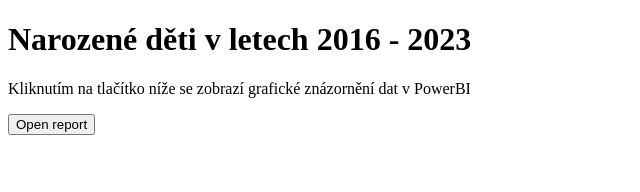
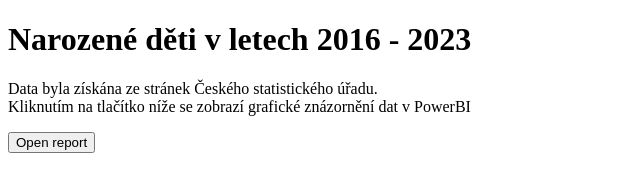
Before and after one commit to VojtechJirasek/web239493, a plain HTML site: page index.html in a window 1280 px wide. Shown: the whole page, without its empty margins (0-640 px from the left). Drawn offline with Linux system fonts and the light colour scheme.

Commit message:
Update index.html

```diff
--- a/index.html
+++ b/index.html
@@ -1 +1 @@
-<!DOCTYPE html> <html lang="cs"> <head><meta charset="UTF-8"><meta name="viewport" content="width=device-width, initial-scale=1.0"><title>Statistika - narozené děti</title> </head> <body><h1>Narozené děti v letech 2016 - 2023</h1><p>Kliknutím na tlačítko níže se zobrazí grafické znázornění dat v PowerBI</p><a href="https://app.powerbi.com/view?r=eyJrIjoiMTYzNWJjZTUtNDM4NC00ZmFjLWFiNDgtMjQyZTkwZTNmMDQ1IiwidCI6ImM2M2NlNzI5LWNhMTctNGU1Mi1hYTJkLTk2Yjc5NDg5YTU0MiIsImMiOjh9" target="_blank"><button>Open report</button></a> </body>
+<!DOCTYPE html> <html lang="cs"> <head><meta charset="UTF-8"><meta name="viewport" content="width=device-width, initial-scale=1.0"><title>Statistika - narozené děti</title> </head> <body><h1>Narozené děti v letech 2016 - 2023</h1><p>Data byla získána ze stránek Českého statistického úřadu.<br>Kliknutím na tlačítko níže se zobrazí grafické znázornění dat v PowerBI</p><a href="https://app.powerbi.com/view?r=eyJrIjoiMTYzNWJjZTUtNDM4NC00ZmFjLWFiNDgtMjQyZTkwZTNmMDQ1IiwidCI6ImM2M2NlNzI5LWNhMTctNGU1Mi1hYTJkLTk2Yjc5NDg5YTU0MiIsImMiOjh9" target="_blank"><button>Open report</button></a> </body>
```
